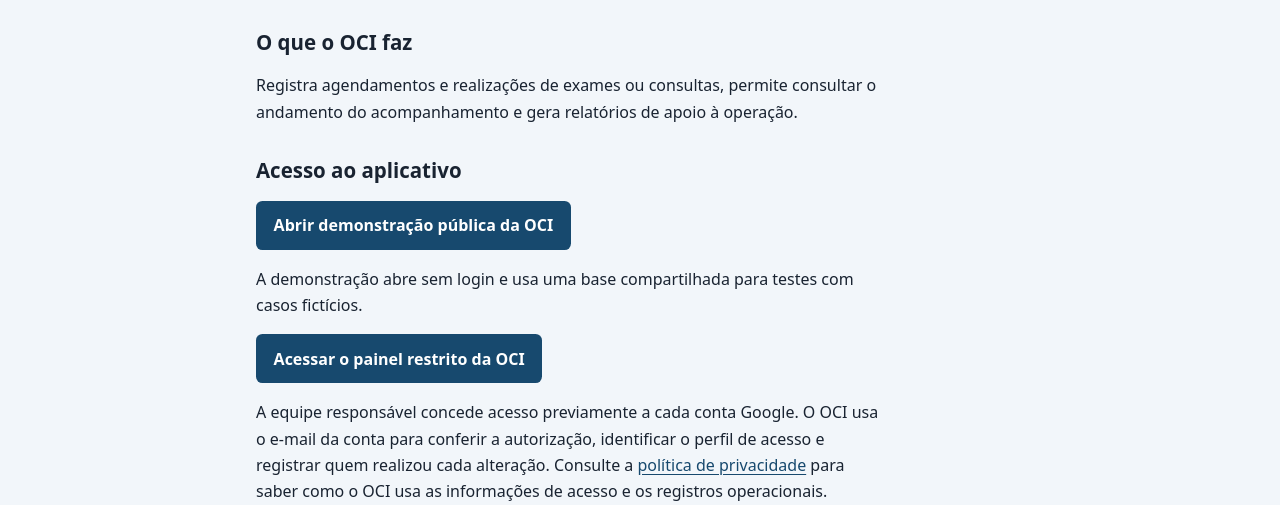
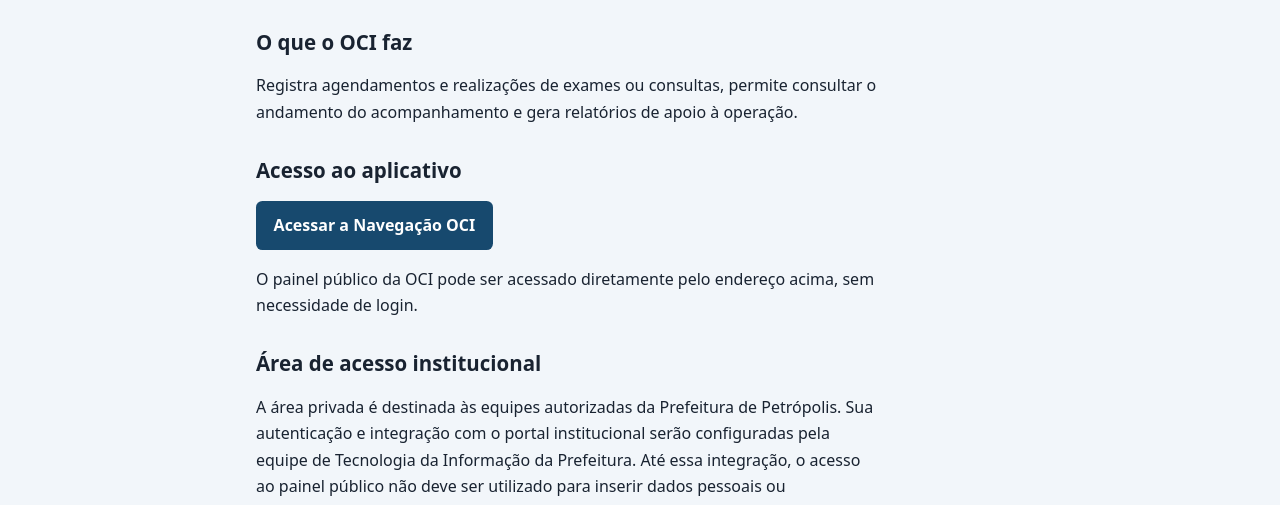
Before and after one commit to avalainterconsulta-sys/oci-informacoes, a plain HTML site: page index.html in a window 1280 px wide. Shown: the part 289-794 px from the top of the page. Drawn offline with Linux system fonts and the light colour scheme.

Commit message:
Apresentar OCI como sistema definitivo e preparar autenticação institucional

```diff
--- a/index.html
+++ b/index.html
@@ -15,10 +15,11 @@
 <h2>O que o OCI faz</h2>
 <p>Registra agendamentos e realizações de exames ou consultas, permite consultar o andamento do acompanhamento e gera relatórios de apoio à operação.</p>
 <h2>Acesso ao aplicativo</h2>
-<p><a class="access" href="https://navegacao-oci.github.io/">Abrir demonstração pública da OCI</a></p>
-<p>A demonstração abre sem login e usa uma base compartilhada para testes com casos fictícios.</p>
-<p><a class="access" href="https://script.google.com/macros/s/AKfycbyQfmZq0pO2BgSH2e9pFjAmkzSOsQHLIzWDBEdniDG4nqUh2-AhnfxwbKV_zutTLD4b/exec">Acessar o painel restrito da OCI</a></p>
-<p>A equipe responsável concede acesso previamente a cada conta Google. O OCI usa o e-mail da conta para conferir a autorização, identificar o perfil de acesso e registrar quem realizou cada alteração. Consulte a <a href="./privacidade.html">política de privacidade</a> para saber como o OCI usa as informações de acesso e os registros operacionais.</p></main>
+<p><a class="access" href="https://navegacao-oci.github.io/">Acessar a Navegação OCI</a></p>
+<p>O painel público da OCI pode ser acessado diretamente pelo endereço acima, sem necessidade de login.</p>
+<h2>Área de acesso institucional</h2>
+<p>A área privada é destinada às equipes autorizadas da Prefeitura de Petrópolis. Sua autenticação e integração com o portal institucional serão configuradas pela equipe de Tecnologia da Informação da Prefeitura. Até essa integração, o acesso ao painel público não deve ser utilizado para inserir dados pessoais ou informações clínicas identificáveis.</p>
+<p>Consulte a <a href="./privacidade.html">política de privacidade</a> para informações sobre o tratamento dos dados operacionais.</p></main>
 <footer><div class="wrap">Navegação OCI – Risco Cirúrgico</div></footer>
 </body>
 </html>
```
